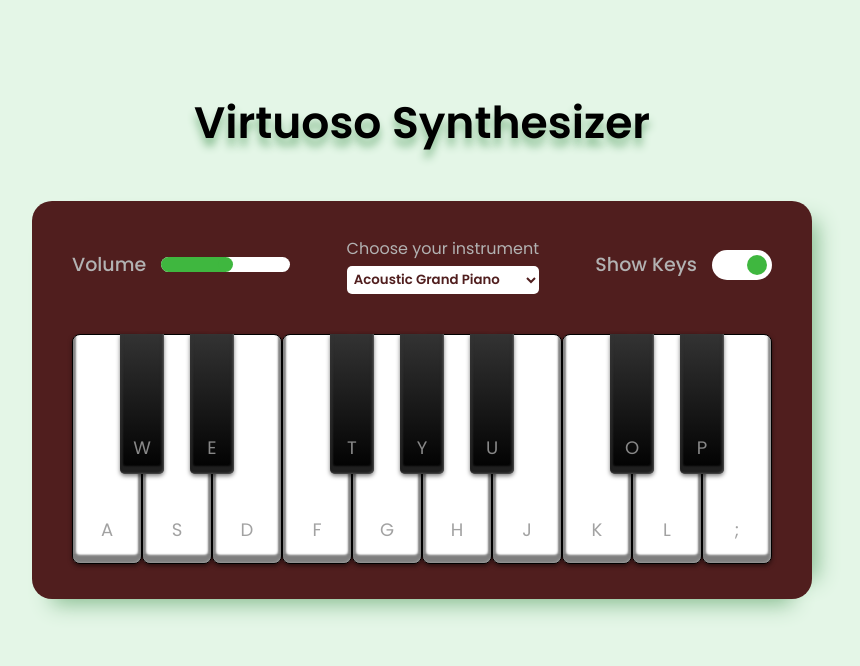
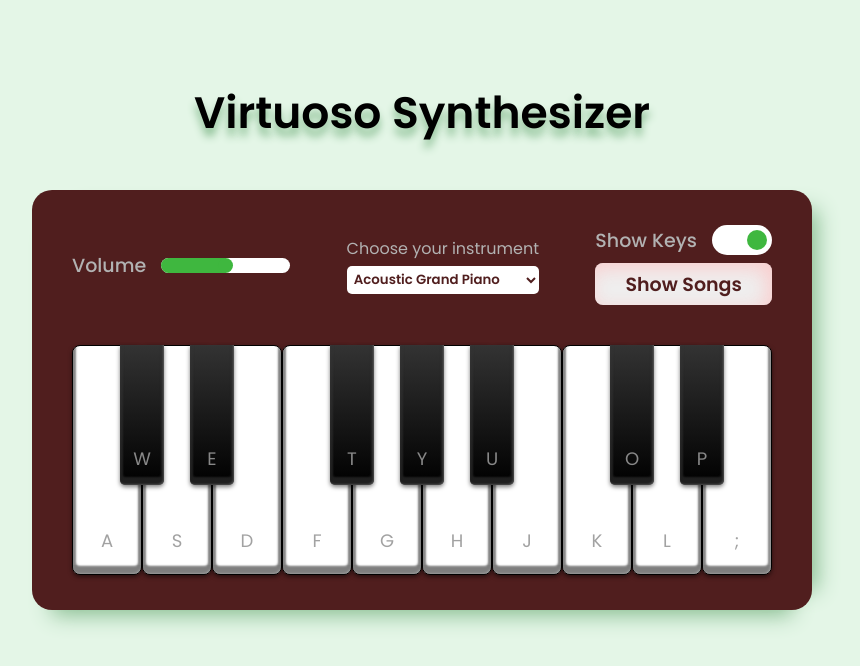
Before and after one commit to ionut1993255/virtuoso-front-end, a website: page index.html in a window 1280 px wide. Shown: the whole page, without its empty margins (218-1078 px from the left). Drawn offline with Linux system fonts and the light colour scheme.

Commit message:
feat: show songs button

```diff
--- a/index.html
+++ b/index.html
@@ -29,8 +29,11 @@
             <option value="violin">Violin</option>
           </select>
         </div>
-        <div class="column keys-checkbox">
-          <span>Show Keys</span><input type="checkbox" checked />
+        <div>
+          <div class="column keys-checkbox">
+            <span>Show Keys</span><input type="checkbox" checked />
+          </div>
+          <button class="show-songs">Show Songs</button>
         </div>
       </header>
       <ul class="piano-keys">
--- a/style.css
+++ b/style.css
@@ -41,7 +41,7 @@ select:focus > option:checked {
 
 h1 {
     position: absolute;
-    top: 90px;
+    top: 80px;
     font-size: 44px;
     transform: translateX(-1800px);
     animation: heading forwards ease-in 1s;
@@ -133,6 +133,23 @@ header input {
 .keys-checkbox input:checked::before {
   left: 35px;
   background: rgb(63, 183, 63);
+}
+
+.show-songs {
+  font-size: 1.19rem;
+  font-weight: 600;
+  padding: 0.4rem;
+  margin-top: 0.5rem;
+  border-radius: 0.5rem;
+  border: none;
+  color: #501e1e;
+  cursor: pointer;
+  width: 100%;
+  box-shadow: inset -5px 5px 20px rgba(252, 197, 197, 0.836);
+}
+
+.show-songs:hover {
+  color:rgb(63, 183, 63);
 }
 
 .piano-keys {
@@ -241,6 +258,6 @@ header input {
     margin-bottom: 2.4rem;
   }
   h1 {
-  top: 70px;
+  top: 40px;
 }
 }
```
